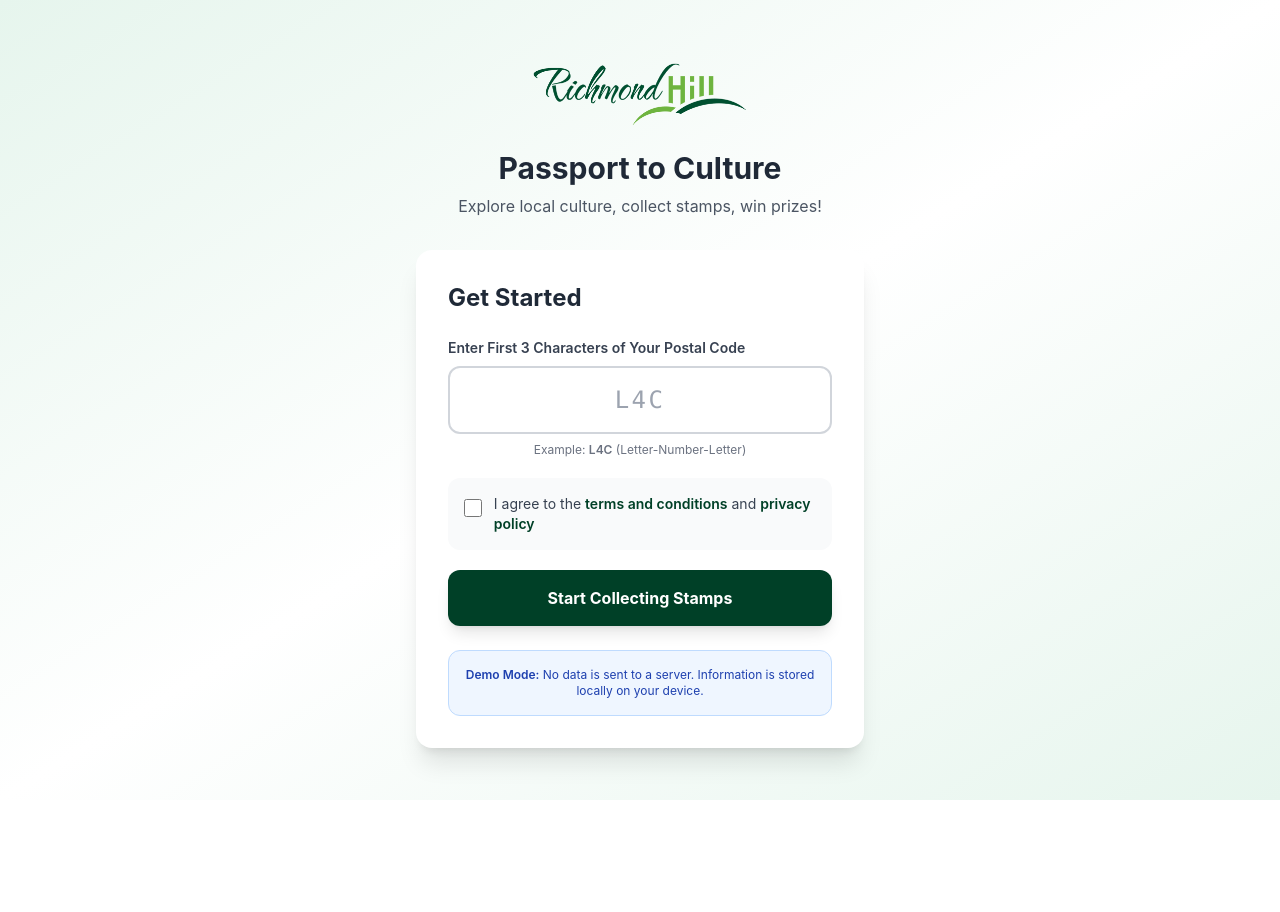
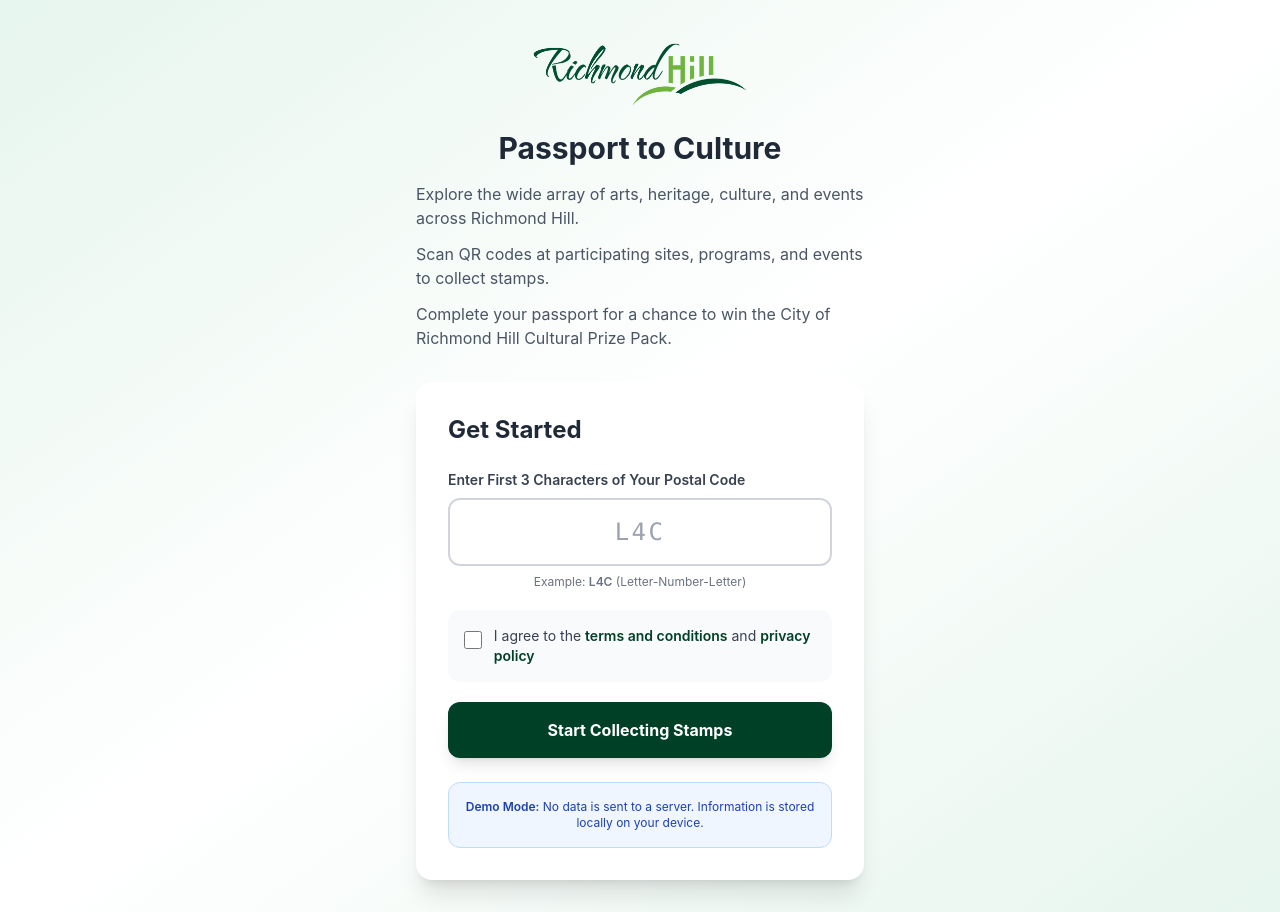
Before and after one commit to karmakazi/passport, a Next.js app: page /login in a window 1280 px wide. Before the commit the page ends 800 px from the top, so only its background shows below. Built offline with nearby package versions, Linux system fonts and the light colour scheme.

Commit message:
Left-align descriptive copy on login page

```diff
--- a/app/login/page.tsx
+++ b/app/login/page.tsx
@@ -55,12 +55,20 @@
             className="mb-4"
           />
           <div>
-            <h1 className="text-3xl font-bold text-gray-800 mb-2">
+            <h1 className="text-3xl font-bold text-gray-800 mb-4 text-center">
               Passport to Culture
             </h1>
-            <p className="text-gray-600">
-              Explore local culture, collect stamps, win prizes!
-            </p>
+            <div className="space-y-3 text-gray-600 text-left">
+              <p>
+                Explore the wide array of arts, heritage, culture, and events across Richmond Hill.
+              </p>
+              <p>
+                Scan QR codes at participating sites, programs, and events to collect stamps.
+              </p>
+              <p>
+                Complete your passport for a chance to win the City of Richmond Hill Cultural Prize Pack.
+              </p>
+            </div>
           </div>
         </div>
 
```
